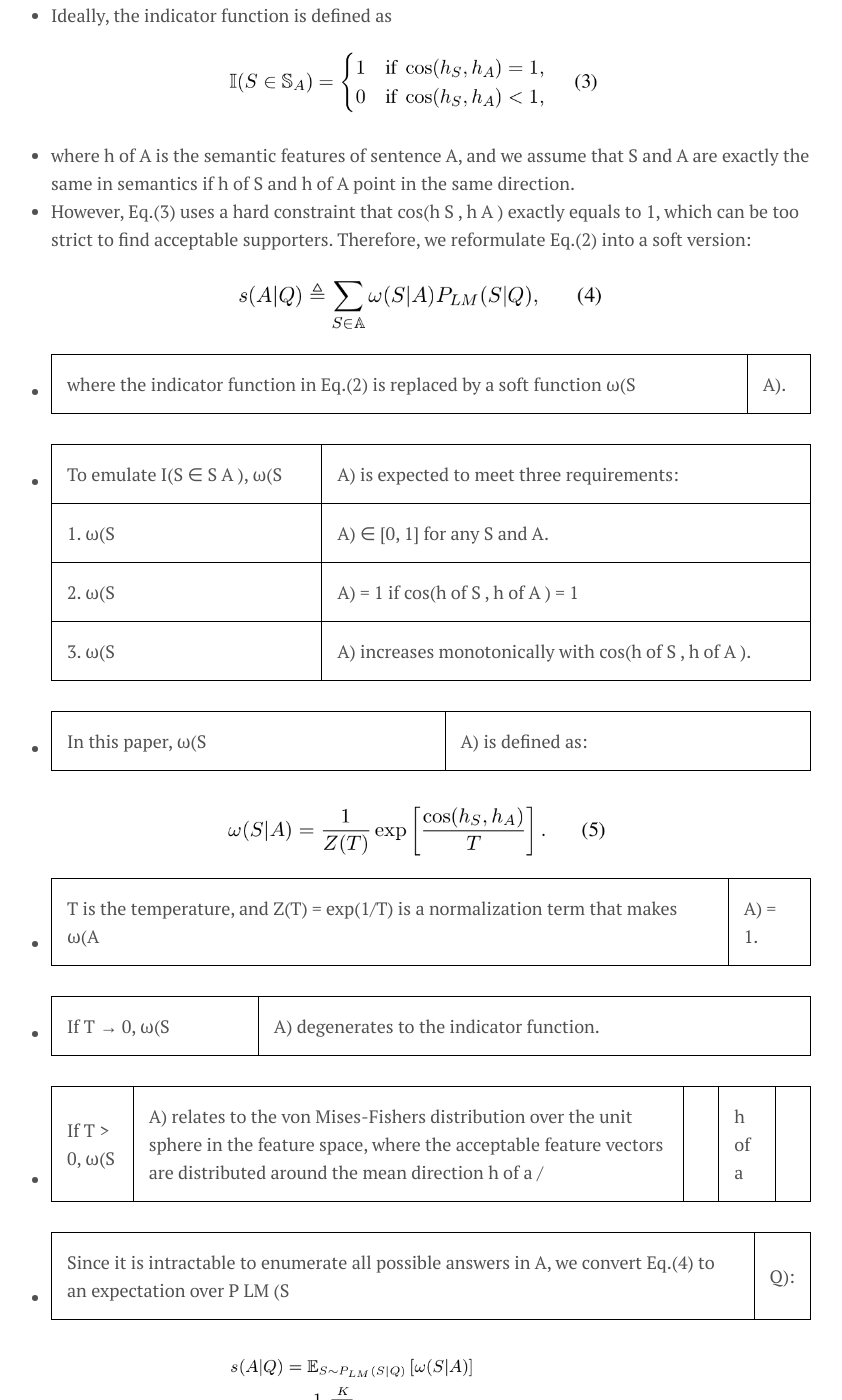
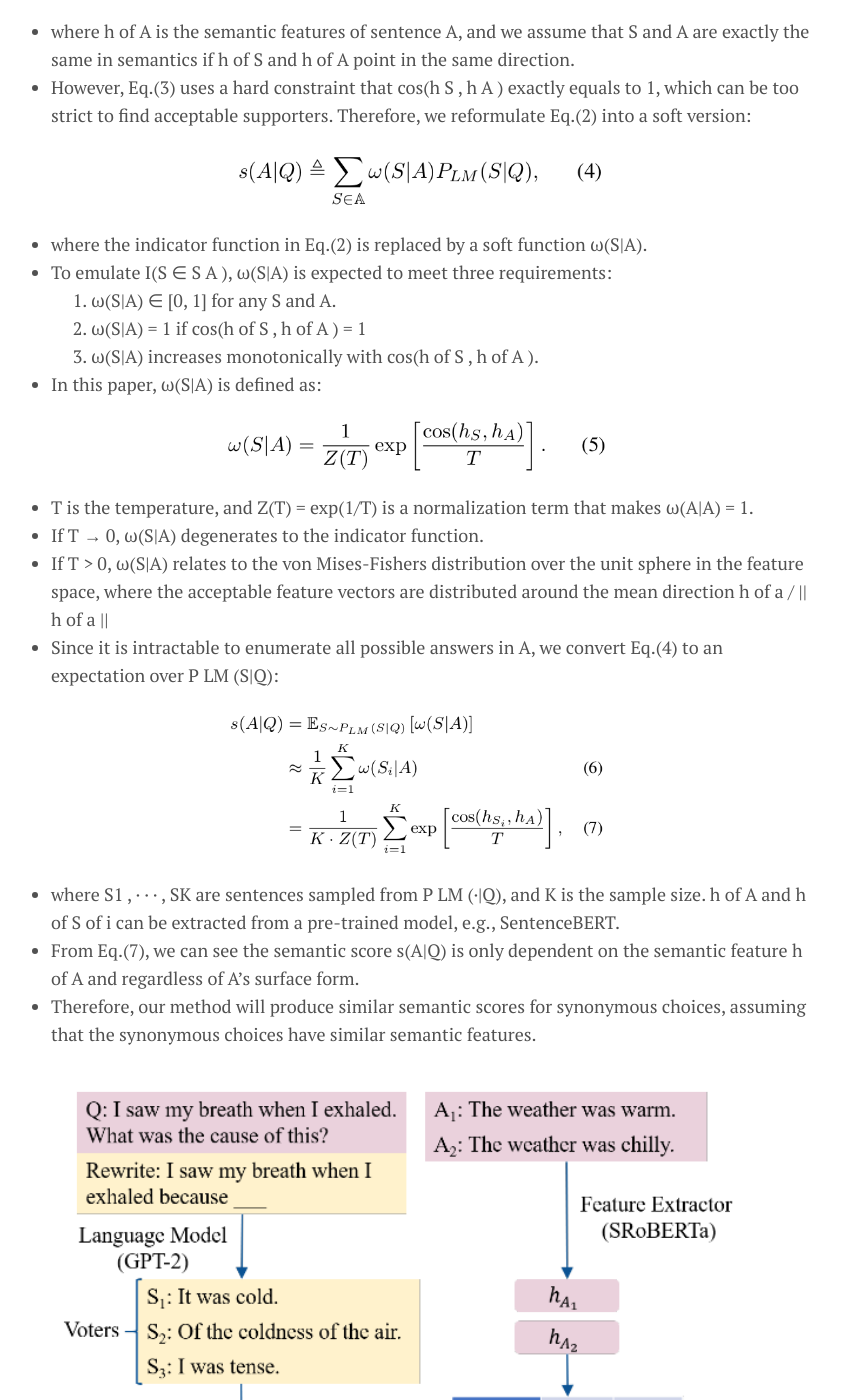
Before and after one commit to IslamMohamedMosaad/IslamMohamedMosaad.github.io, a Jekyll site: the page built from _posts/2021-08-26-A Semantic-based Method for Unsupervised Commonsense Question Answering.md, in a window 1280 px wide and 1400 px high, scrolled down 2032 px. Shown: the whole window, without its empty margins (229-1071 px from the left). Built offline with Jekyll 4.4.1, drawn with Linux system fonts in a browser that asks for light colours; comment, search, counter and statistics services are not loaded; some of the changed text lies outside the part shown.

Commit message:
Update 2021-08-26-A Semantic-based Method for Unsupervised Commonsense Question Answering.md

```diff
--- a/_posts/2021-08-26-A Semantic-based Method for Unsupervised Commonsense Question Answering.md
+++ b/_posts/2021-08-26-A Semantic-based Method for Unsupervised Commonsense Question Answering.md
@@ -25,8 +25,8 @@ image: A Semantic_based_Method_for_Unsupervised_Commonsense_img1.png
 ### SEQA
 
 - Instead of directly estimating the probability P(A\|Q) of the single choice A.
-- The semantic score focuses on the probability P (M of A|Q) where M of A represents A’s semantics.
-- Ideally, we decompose P(M of A |Q) into the summation of the conditional probabilities of A’s supporters, where the supporters indicates all possible answers that have exactly the same semantics M of A .
+- The semantic score focuses on the probability P (M of A\|Q) where M of A represents A’s semantics.
+- Ideally, we decompose P(M of A \|Q) into the summation of the conditional probabilities of A’s supporters, where the supporters indicates all possible answers that have exactly the same semantics M of A .
 - Formally, the semantic score is defined as:
 
 <p align="center">
@@ -51,29 +51,29 @@ reformulate Eq.(2) into a soft version:
 <img align="center" width="400" height="100" src="../assets/img/A Semantic-based Method for Unsupervised Commonsense Question Answering/img4.png">
 </p>
 
-- where the indicator function in Eq.(2) is replaced by a soft function ω(S|A).
-- To emulate I(S ∈ S A ), ω(S|A) is expected to meet three requirements:
-1.  ω(S|A) ∈ [0, 1] for any S and A.
-2.  ω(S|A) = 1 if cos(h of S , h of A ) = 1
-3.  ω(S|A) increases monotonically with cos(h of S , h of A ).
+- where the indicator function in Eq.(2) is replaced by a soft function ω(S\|A).
+- To emulate I(S ∈ S A ), ω(S\|A) is expected to meet three requirements:
+1.  ω(S\|A) ∈ [0, 1] for any S and A.
+2.  ω(S\|A) = 1 if cos(h of S , h of A ) = 1
+3.  ω(S\|A) increases monotonically with cos(h of S , h of A ).
 
-- In this paper, ω(S|A) is defined as:
+- In this paper, ω(S\|A) is defined as:
 
 <p align="center">
 <img align="center" width="400" height="100" src="../assets/img/A Semantic-based Method for Unsupervised Commonsense Question Answering/img5.png">
 </p>
 
-- T is the temperature, and Z(T) = exp(1/T) is a normalization term that makes ω(A|A) = 1.
-- If T → 0, ω(S|A) degenerates to the indicator function.
-- If T > 0, ω(S|A) relates to the von Mises-Fishers distribution over the unit sphere in the feature space, where the acceptable feature vectors are distributed around the mean direction h of a / || h of a ||
-- Since it is intractable to enumerate all possible answers in A, we convert Eq.(4) to an expectation over P LM (S|Q):
+- T is the temperature, and Z(T) = exp(1/T) is a normalization term that makes ω(A\|A) = 1.
+- If T → 0, ω(S\|A) degenerates to the indicator function.
+- If T > 0, ω(S\|A) relates to the von Mises-Fishers distribution over the unit sphere in the feature space, where the acceptable feature vectors are distributed around the mean direction h of a / \|\| h of a \|\|
+- Since it is intractable to enumerate all possible answers in A, we convert Eq.(4) to an expectation over P LM (S\|Q):
 
 <p align="center">
 <img align="center" width="400" height="100" src="../assets/img/A Semantic-based Method for Unsupervised Commonsense Question Answering/img6.png">
 </p>
 
-- where S1 , · · · , SK are sentences sampled from P LM (·|Q), and K is the sample size. h of A and h of S of i can be extracted from a pre-trained model, e.g., SentenceBERT.
-- From Eq.(7), we can see the semantic score s(A|Q) is only dependent on the semantic feature h of A and regardless of A’s surface form.
+- where S1 , · · · , SK are sentences sampled from P LM (·\|Q), and K is the sample size. h of A and h of S of i can be extracted from a pre-trained model, e.g., SentenceBERT.
+- From Eq.(7), we can see the semantic score s(A\|Q) is only dependent on the semantic feature h of A and regardless of A’s surface form.
 - Therefore, our method will produce similar semantic scores for synonymous choices, assuming that the synonymous choices have similar semantic features.
 
 <p align="center">
```
